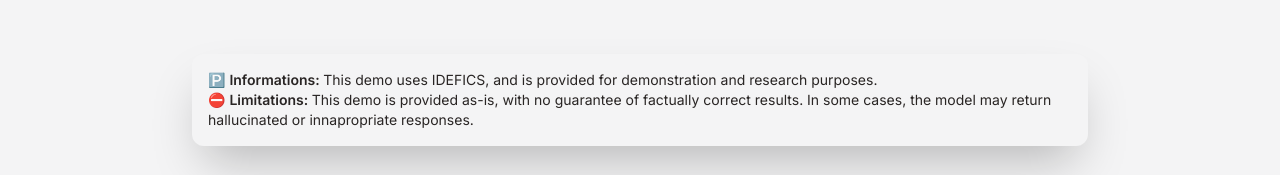
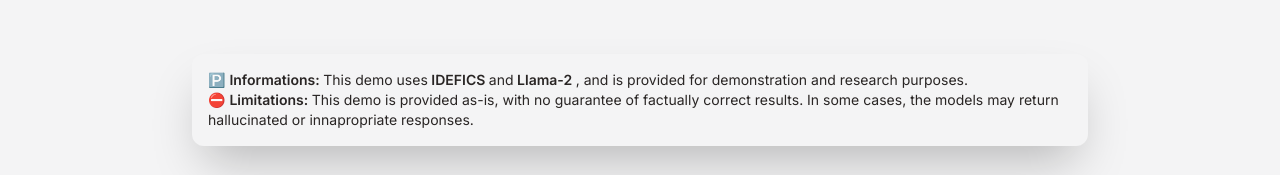
Before and after one commit to jbilcke-hf/observer, a Next.js app: page / in a window 1280 px wide. Shown: the part 622-797 px from the top of the page. Built offline with nearby package versions, Linux system fonts and the light colour scheme; no server answers; what @huggingface/inference would draw is missing.

Commit message:
oh yeah.

```diff
--- a/src/app/main.tsx
+++ b/src/app/main.tsx
@@ -95,8 +95,11 @@
 
       <div className="fixed z-10 left-0 right-0 bottom-0 flex flex-col items-center justify-center">
         <div className="full md:w-[80%] lg:w-[70%] mb-0 md:p-4 md:mb-8 bg-zinc-100 md:rounded-xl p-4 shadow-2xl text-xs md:text-sm">
-          <p>🅿️ <span className="font-semibold">Informations: </span> This demo uses <a href="https://huggingface.co/HuggingFaceM4/idefics-80b#bias-evaluation" target="_blank">IDEFICS</a>, and is provided for demonstration and research purposes.</p>
-          <p>⛔️ <span className="font-semibold">Limitations: </span> This demo is provided as-is, with no guarantee of factually correct results. In some cases, the model may return hallucinated or innapropriate responses.</p>
+          <p>🅿️ <span className="font-semibold">Informations: </span> This demo uses
+           <a href="https://huggingface.co/HuggingFaceM4/idefics-80b#bias-evaluation" target="_blank" className="font-semibold"> IDEFICS </a>
+           and
+           <a href="https://huggingface.co/meta-llama" target="_blank" className="font-semibold"> Llama-2 </a>, and is provided for demonstration and research purposes.</p>
+          <p>⛔️ <span className="font-semibold">Limitations: </span> This demo is provided as-is, with no guarantee of factually correct results. In some cases, the models may return hallucinated or innapropriate responses.</p>
         </div>
       </div>
     </div>
--- a/src/app/observer.tsx
+++ b/src/app/observer.tsx
@@ -66,7 +66,7 @@
 
     setBusy(true)
 
-    console.log("Capturing new frame..")
+    console.log("Capturing new frame from webcam..")
 
     startTransition(async () => {
       const imageBase64 = capture()
@@ -81,21 +81,21 @@
       const prompt = `What do you see here?`
 
       console.log("Calling IDEFICS..")
-      const newObservation =  "Nothing to see here!!" // await see({ prompt, imageBase64 })
+      const newObservation = await see({ prompt, imageBase64 })
 
       console.log("New observation: ", newObservation)
       if (newObservation !== lastObservation) {
-        console.log("update!")
+        // console.log("update!")
         setLastObservation(newObservation || "")
         onObserve(newObservation || "", imageBase64)
       }
       setLastObservedAt(Date.now())
 
-      // commented, because we don't want to spam the prod server
+      // comment to disable the infinite loop!
       setBusy(false)
     })
 
-    console.log("observation ended!")
+    // console.log("observation ended!")
   }
 
   useInterval(() => {
```
